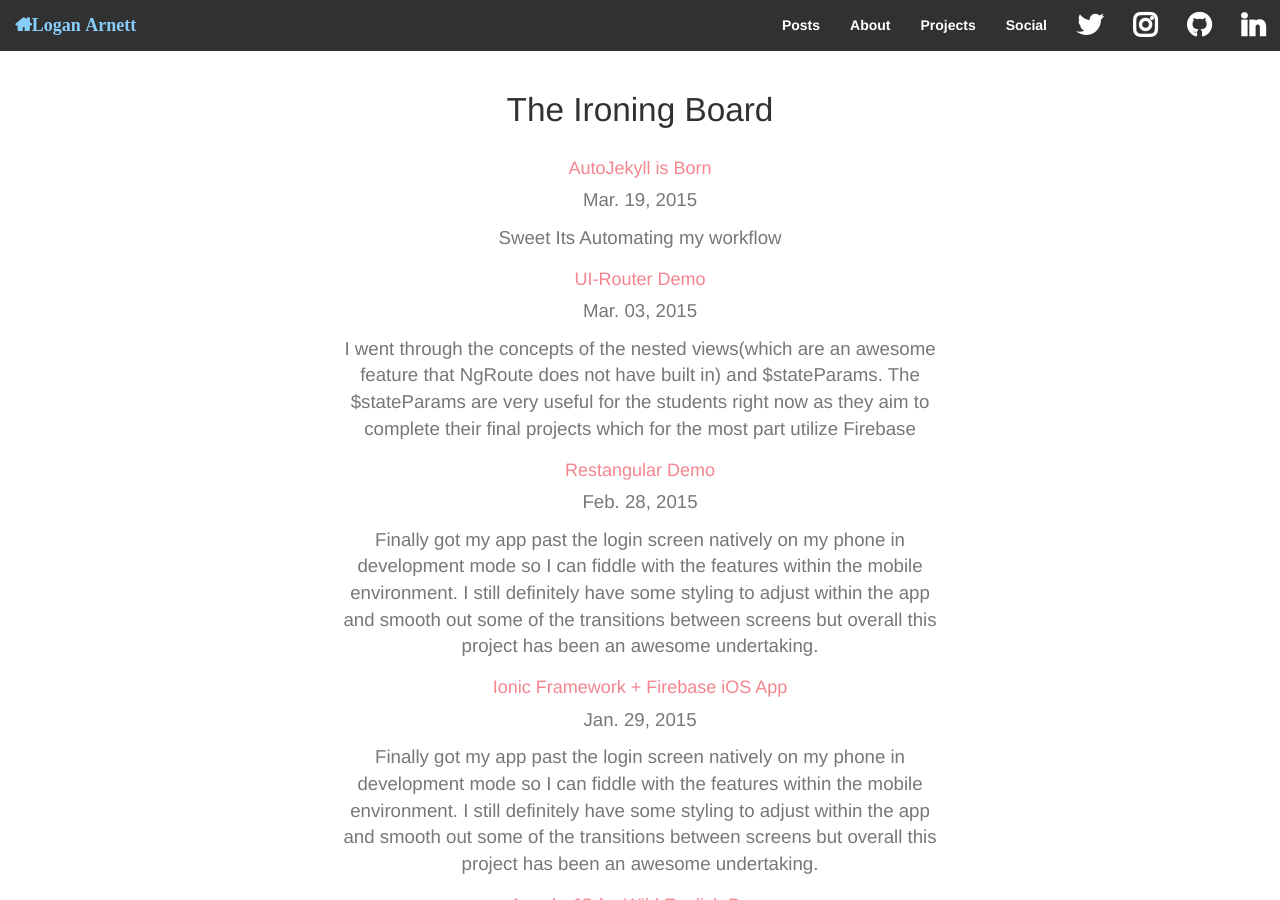
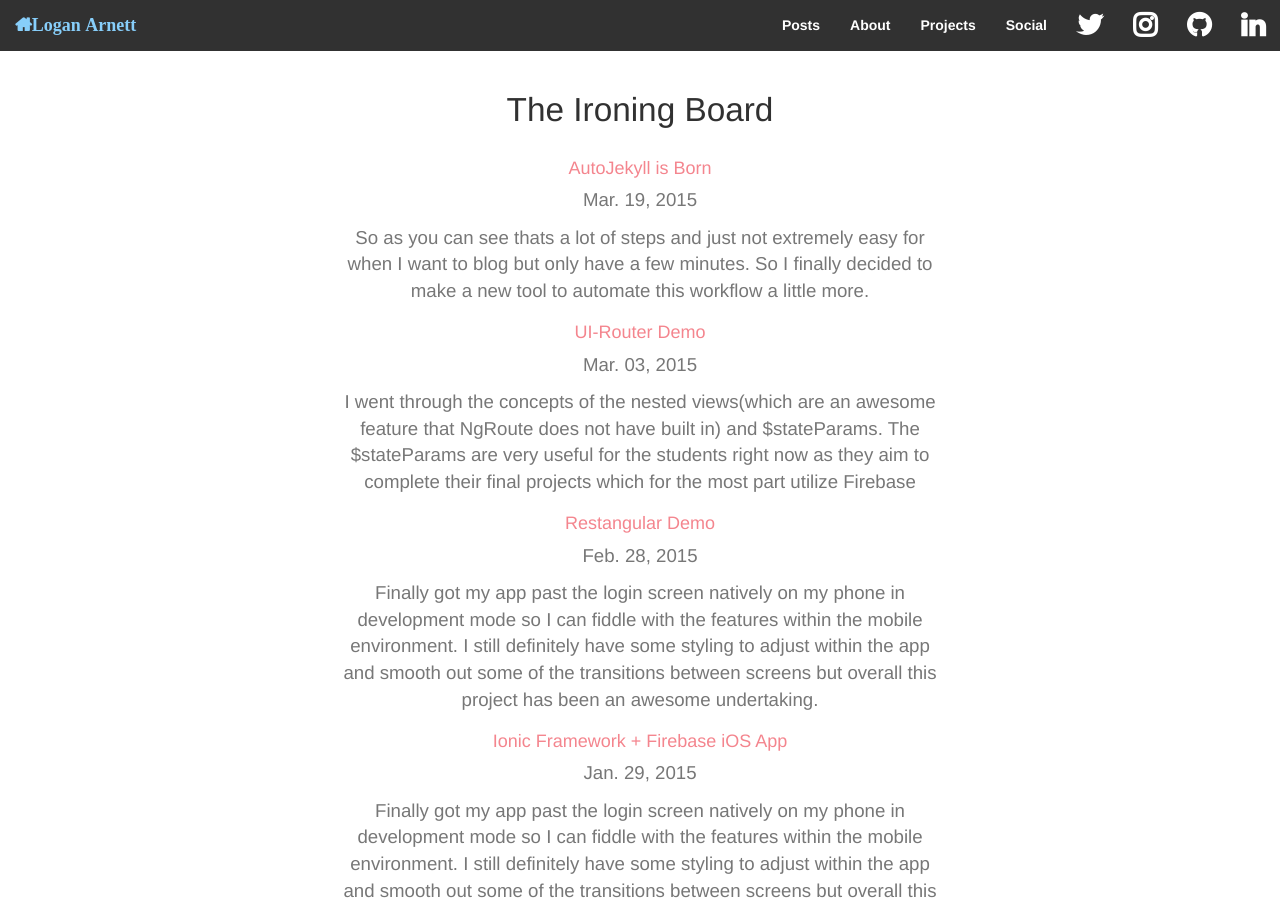
Before and after one commit to LoganArnett/MEANfolio, a Jekyll site: the page built from all-posts.html, in a window 1280 px wide and 900 px high. Built offline with Jekyll 4.4.1, drawn with Linux system fonts in a browser that asks for light colours; nearby versions of some CDN libraries.

Commit message:
updated excerpt for autojekyll

```diff
--- a/_posts/2015-03-19-AutoJekyll.md
+++ b/_posts/2015-03-19-AutoJekyll.md
@@ -2,7 +2,7 @@
 layout: posts
 title: AutoJekyll is Born
 posted: Mar. 19, 2015
-excerpt: Sweet Its Automating my workflow
+excerpt: So as you can see thats a lot of steps and just not extremely easy for when I want to blog but only have a few minutes. So I finally decided to make a new tool to automate this workflow a little more.
 ---
 
 ###AutoJekyll is Born
```
